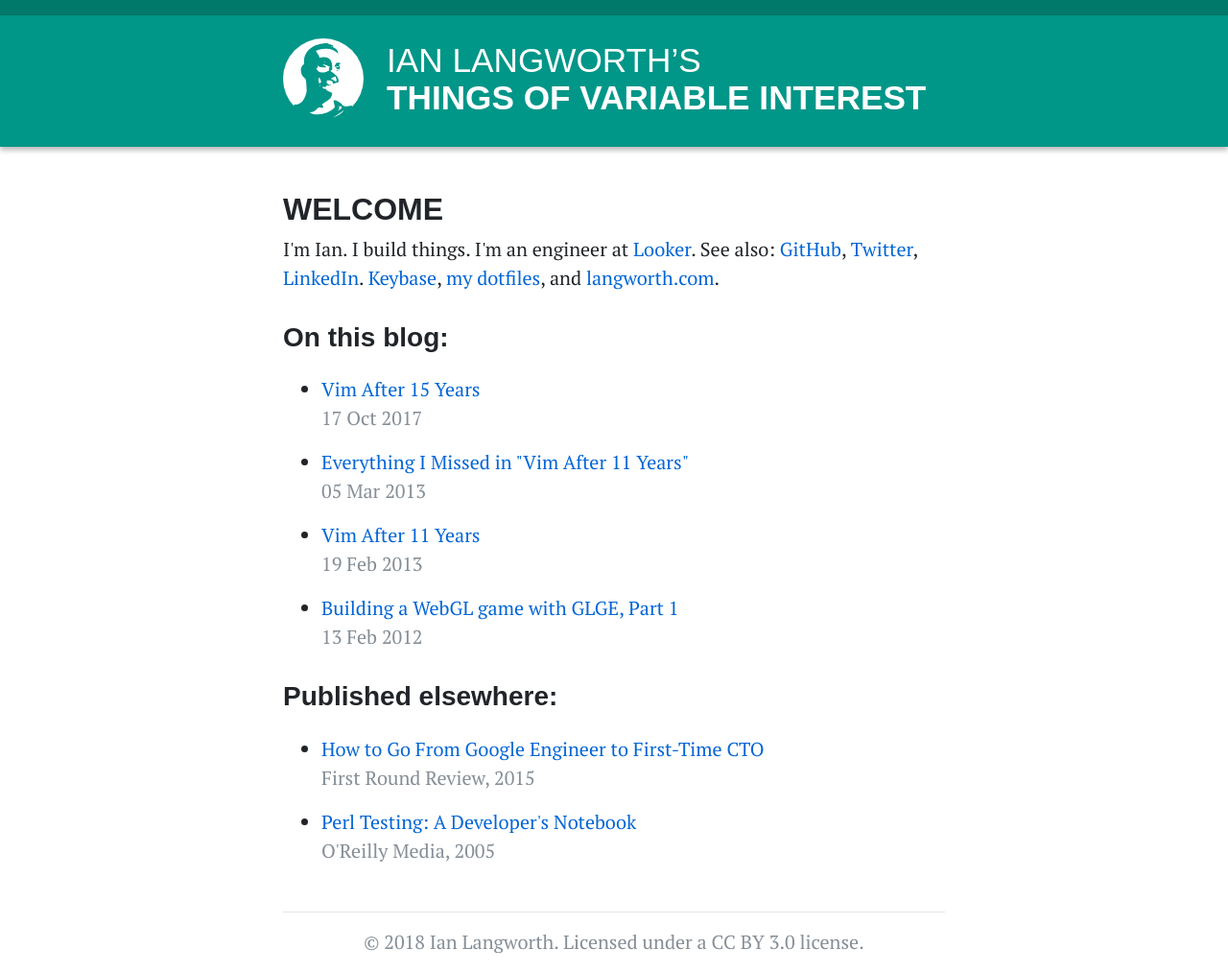
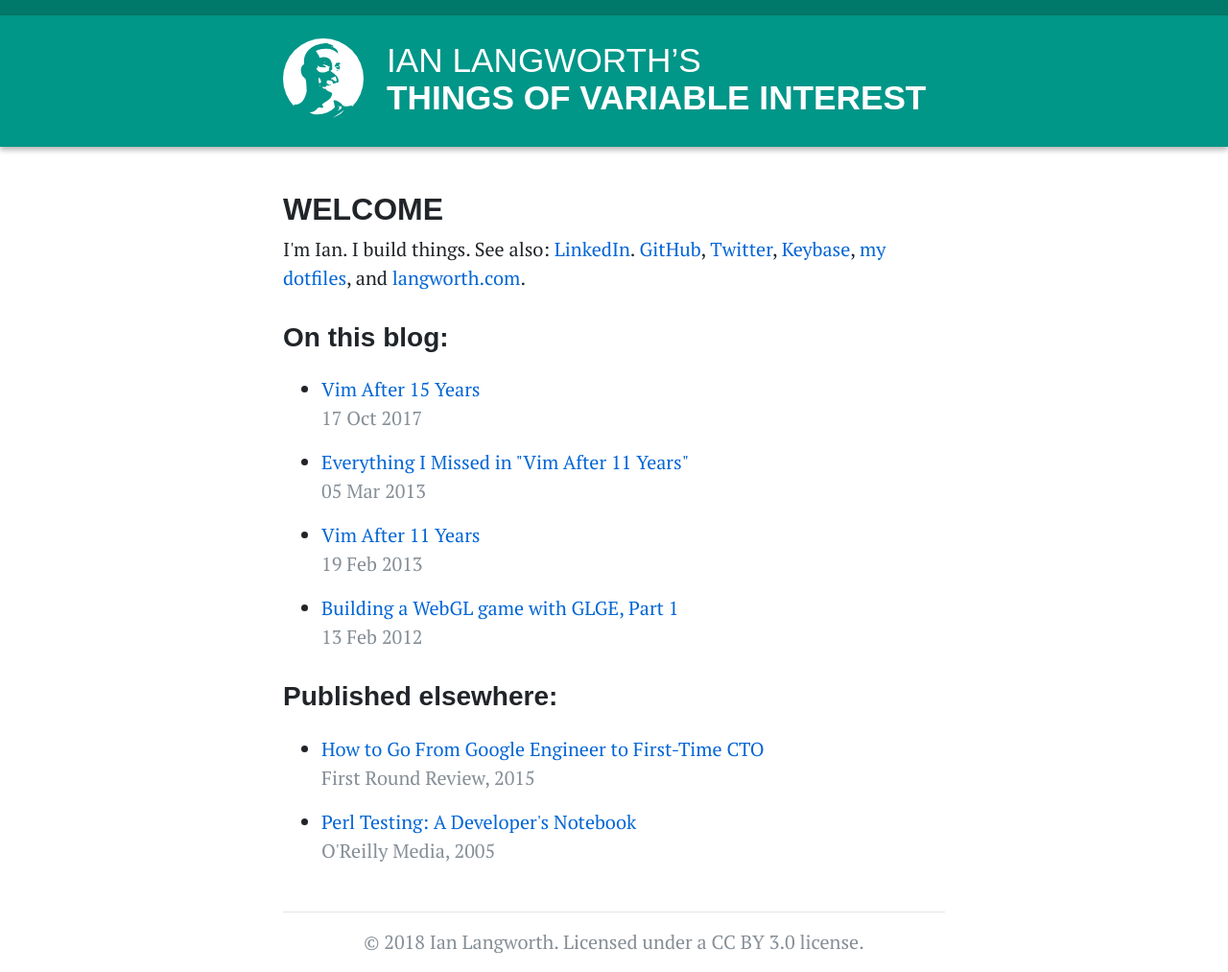
Before and after one commit to statico/statico.github.io, a Jekyll site: the page built from index.md, in a window 1280 px wide. Shown: the whole page at 96% size. Built offline with Jekyll 4.4.1, drawn with Linux system fonts in a browser that asks for light colours; some web fonts are replaced; comment, search, counter and statistics services are not loaded.

Commit message:
Employment update

```diff
--- a/index.md
+++ b/index.md
@@ -7,11 +7,10 @@ title: Welcome
 
 <p>
   I'm Ian. I build things.
-  I'm an engineer at <a href="https://looker.com/">Looker</a>.
   See also:
+  <a href="https://www.linkedin.com/in/ianlangworth">LinkedIn</a>.
   <a href="https://github.com/statico">GitHub</a>,
   <a href="https://twitter.com/statico">Twitter</a>,
-  <a href="https://www.linkedin.com/in/ianlangworth">LinkedIn</a>.
   <a href="https://keybase.io/statico">Keybase</a>,
   <a href="https://github.com/statico/dotfiles">my dotfiles</a>,
   and <a href="https://langworth.com">langworth.com</a>.
```
